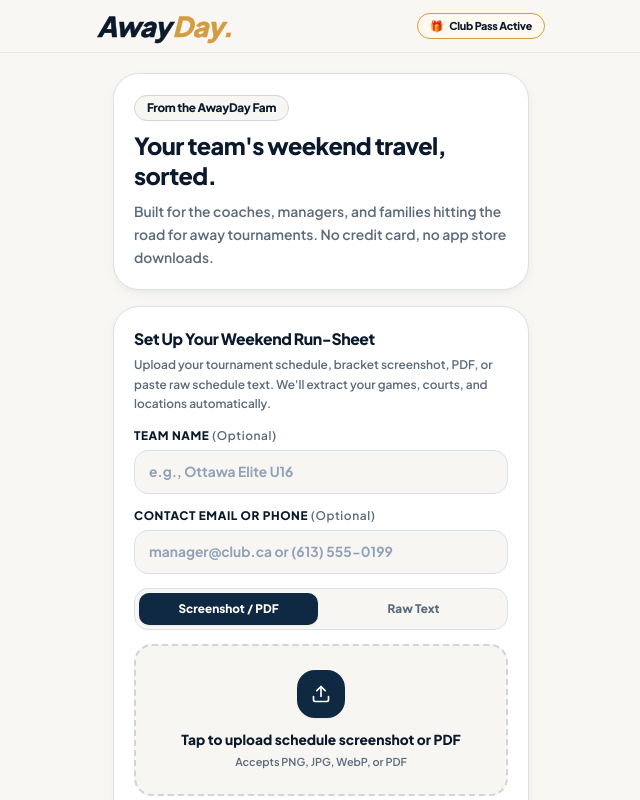
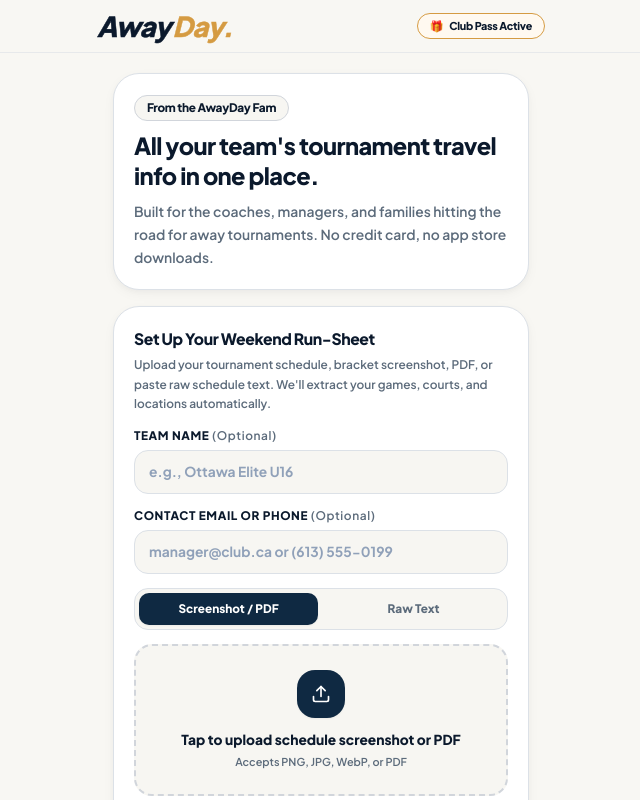
Before and after one commit to glennbakie/awayday, a Next.js app: page /claim in a window 1280 px wide. Shown: the top 800 px of the page, without its empty margins (319-959 px from the left). Built offline with nearby package versions, Linux system fonts and the light colour scheme.

Commit message:
copy: update hero tagline to 'All your team's tournament travel info in one place.'

```diff
--- a/src/app/claim/page.tsx
+++ b/src/app/claim/page.tsx
@@ -532,7 +532,7 @@ function ClaimPageContent() {
           <h1 className="text-2xl font-black text-[#0B192C] tracking-tight leading-tight">
             {formattedTeamName !== "AwayDay"
               ? `Free for ${formattedTeamName} teams this season.`
-              : "Your team's weekend travel, sorted."}
+              : "All your team's tournament travel info in one place."}
           </h1>
 
           <p className="text-xs sm:text-sm font-semibold text-[#5C6B7B] leading-relaxed">
--- a/src/app/layout.tsx
+++ b/src/app/layout.tsx
@@ -27,16 +27,16 @@ export const viewport: Viewport = {
 export const metadata: Metadata = {
   metadataBase: new URL("https://awayday-omega.vercel.app"),
   title: "AwayDay | Your Team's Travel Planner",
-  description: "Games, gyms, hotels, and team plans in one live link. No app download required.",
+  description: "All your team's tournament travel info in one place.",
   openGraph: {
     title: "AwayDay | Your Team's Travel Planner",
-    description: "Games, gyms, hotels, and team plans in one live link. No app download required.",
+    description: "All your team's tournament travel info in one place.",
     images: ["/awayday-icon.png"],
   },
   twitter: {
     card: "summary",
     title: "AwayDay | Your Team's Travel Planner",
-    description: "Games, gyms, hotels, and team plans in one live link. No app download required.",
+    description: "All your team's tournament travel info in one place.",
     images: ["/awayday-icon.png"],
   },
   icons: {
```
